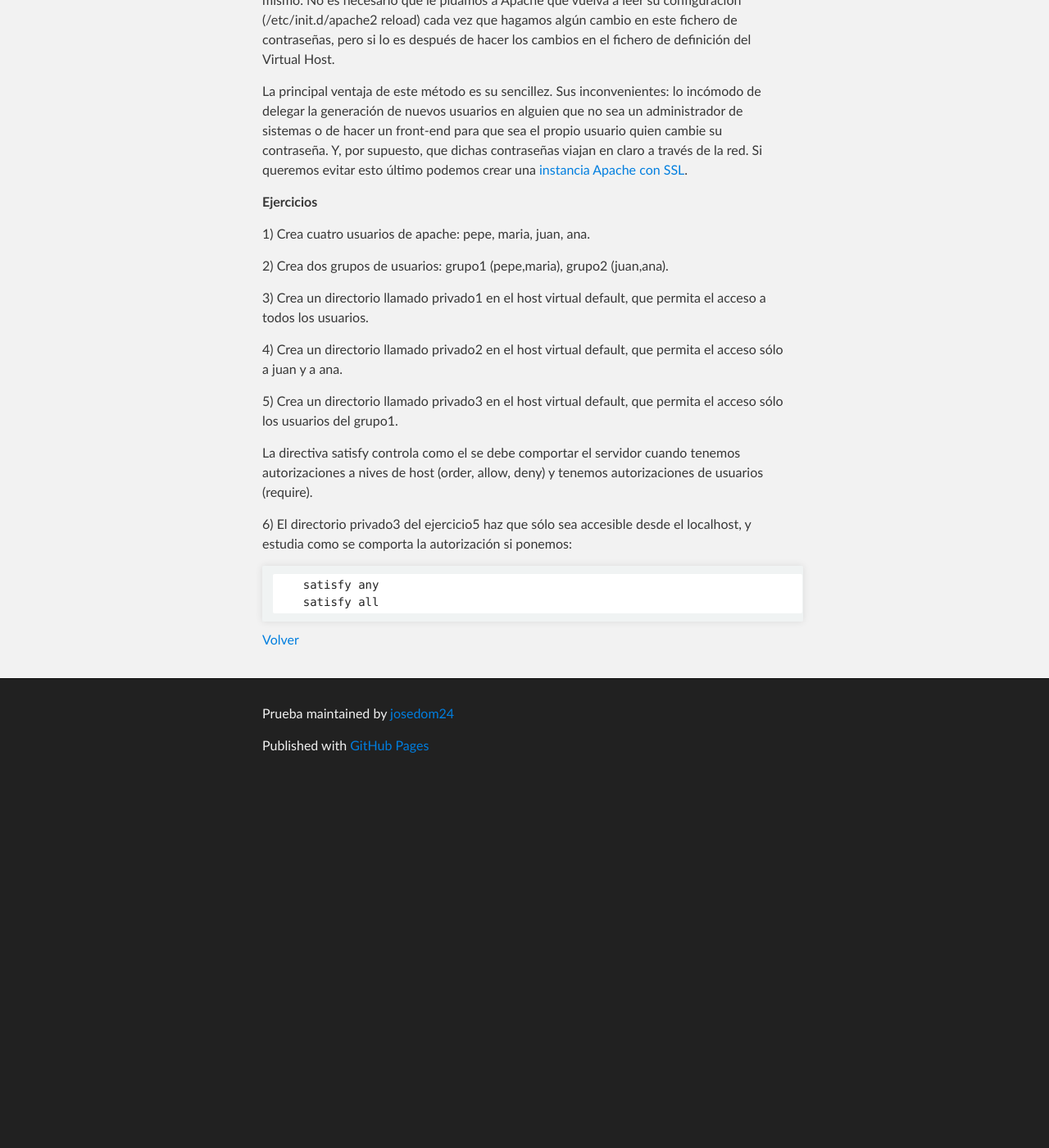
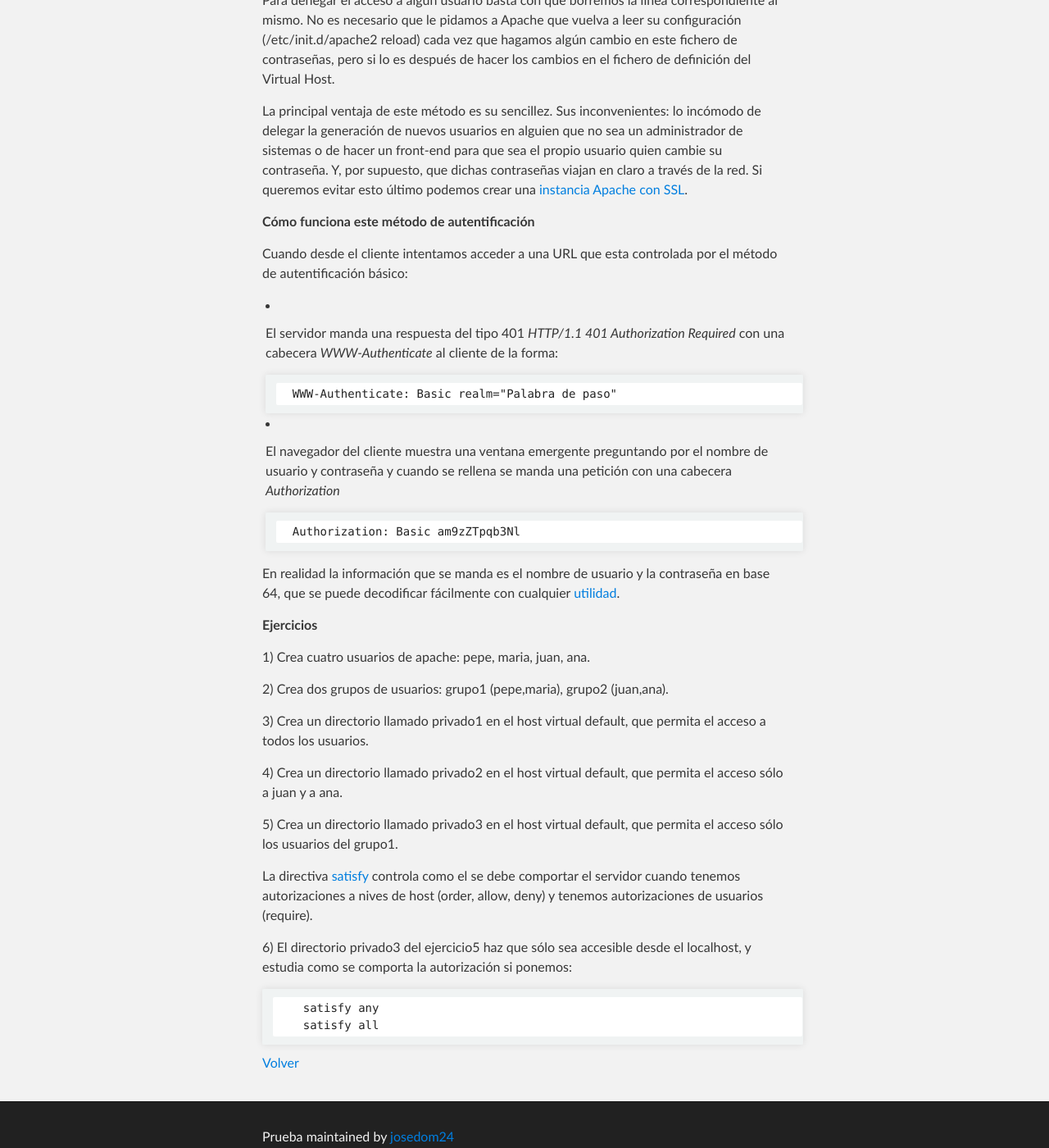
Before and after one commit to josedom24/josedom24.github.io, a Jekyll site: the page built from mod/serviciosgs/e_web_11.md, in a window 1280 px wide and 1400 px high, scrolled down 1254 px. Shown: the whole window at 82% size. Built offline with Jekyll 4.4.1, drawn with Linux system fonts in a browser that asks for light colours; before the commit the page ends 2210 px from its top, so only the background shows below that; some of the changed text lies outside the part shown.

Commit message:
modificaciones

```diff
--- a/mod/serviciosgs/e_web_11.md
+++ b/mod/serviciosgs/e_web_11.md
@@ -38,6 +41,20 @@ Para denegar el acceso a algún usuario basta con que borremos la línea corresp
 
  La principal ventaja de este método es su sencillez. Sus inconvenientes: lo incómodo de delegar la generación de nuevos usuarios en alguien que no sea un administrador de sistemas o de hacer un front-end para que sea el propio usuario quien cambie su contraseña. Y, por supuesto, que dichas contraseñas viajan en claro a través de la red. Si queremos evitar esto último podemos crear una [instancia Apache con SSL](http://blog.unlugarenelmundo.es/2008/09/23/chuletillas-y-viii-apache-2-con-ssl-en-debian/).
 
+**Cómo funciona este método de autentificación**
+
+Cuando desde el cliente intentamos acceder a una URL que esta controlada por el método de autentificación básico:
+
+* El servidor manda una respuesta del tipo 401 *HTTP/1.1 401 Authorization Required* con  una cabecera *WWW-Authenticate* al cliente de la forma:
+
+        WWW-Authenticate: Basic realm="Palabra de paso"
+
+* El navegador del cliente muestra una ventana emergente preguntando por el nombre de usuario y contraseña y cuando se rellena se manda una petición con una cabecera *Authorization*
+
+        Authorization: Basic am9zZTpqb3Nl
+
+En realidad la información que se manda es el nombre de usuario y la contraseña en base 64, que se puede decodificar fácilmente con cualquier [utilidad](http://www.base64decode.org/).
+
 **Ejercicios**
 
 1) Crea cuatro  usuarios de apache: pepe, maria, juan, ana.
@@ -50,7 +67,7 @@ Para denegar el acceso a algún usuario basta con que borremos la línea corresp
 
 5) Crea un directorio llamado privado3 en el host virtual default, que permita el acceso sólo los usuarios del grupo1.
 
-La directiva satisfy controla como el se debe comportar el servidor cuando tenemos autorizaciones a nives de host (order, allow, deny) y tenemos autorizaciones de usuarios (require).
+La directiva [satisfy](http://httpd.apache.org/docs/2.2/mod/core.html#satisfy) controla como el se debe comportar el servidor cuando tenemos autorizaciones a nives de host (order, allow, deny) y tenemos autorizaciones de usuarios (require).
 
 6) El directorio privado3 del ejercicio5 haz que sólo sea accesible desde el localhost, y estudia como se comporta la autorización si ponemos:
 
```
Also changed, not shown: other parts of mod/serviciosgs/e_web_11.md (+5 -2 lines), mod/serviciosgs/e_web_10.md (+4 -0 lines).
